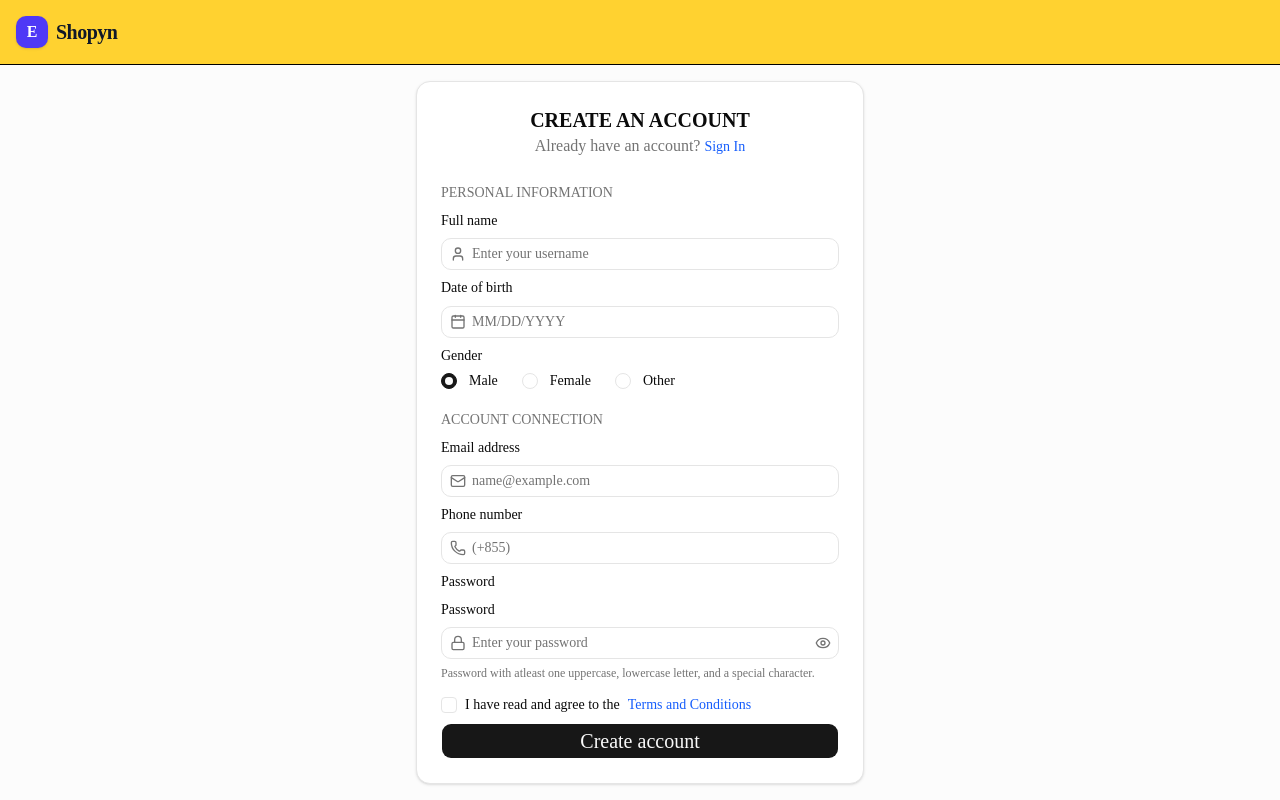
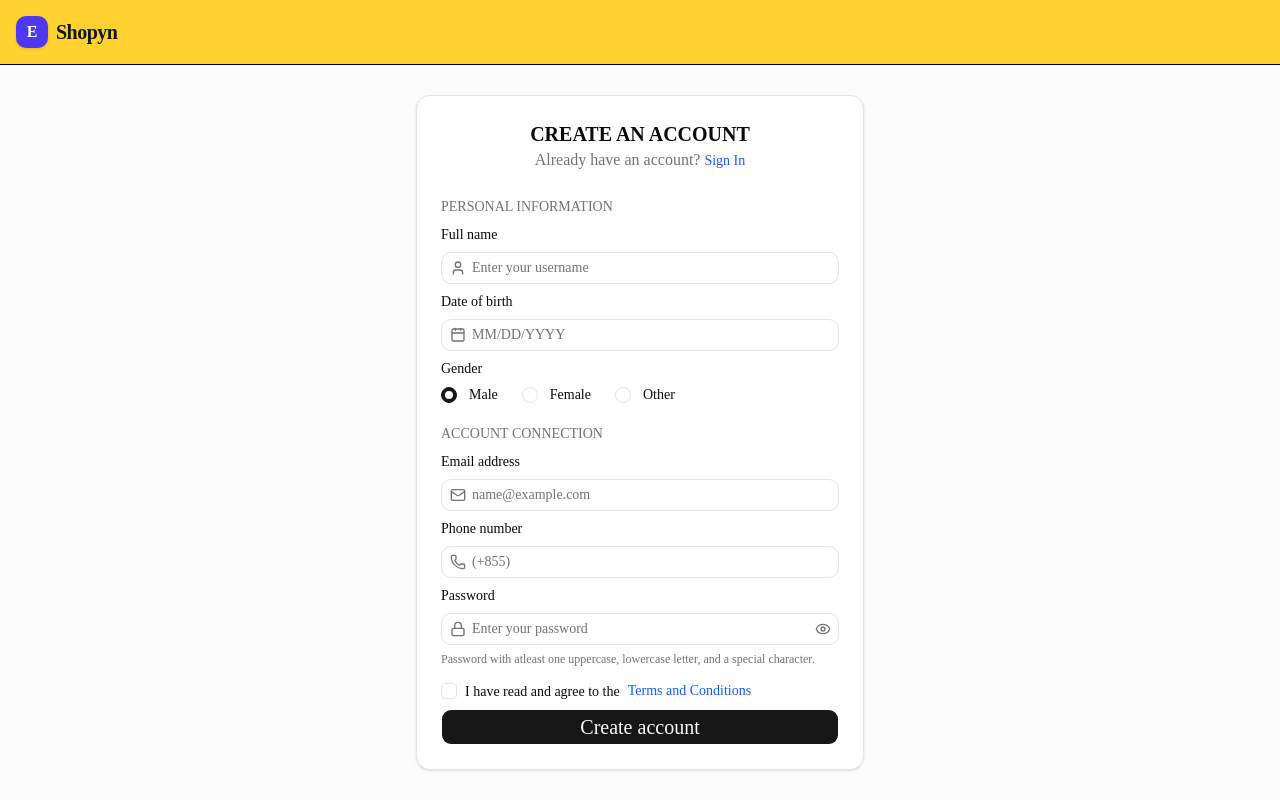
Before and after one commit to SokChanSeiha/eshopyn-client, a Next.js app: page /register in a window 1280 px wide. Built offline with nearby package versions, Linux system fonts and the light colour scheme.

Commit message:
feature(ui): fix input type and add required field

```diff
--- a/app/(auth)/register/page.tsx
+++ b/app/(auth)/register/page.tsx
@@ -69,6 +69,7 @@ export function Signup() {
                   <InputGroupInput
                     type="text"
                     placeholder="Enter your username"
+                    required
                   />
                   <InputGroupAddon>
                     <UserIcon />
@@ -147,16 +148,13 @@ export function Signup() {
                   Phone number
                 </FieldLabel>
                 <InputGroup>
-                  <InputGroupInput type="email" placeholder="(+855)" />
+                  <InputGroupInput placeholder="(+855)" />
                   <InputGroupAddon>
                     <PhoneIcon />
                   </InputGroupAddon>
                 </InputGroup>
 
                 <FieldLabel htmlFor="signup-password-label">
-                  Password
-                </FieldLabel>
-                <FieldLabel htmlFor="login-password-input">
                   Password
                 </FieldLabel>
                 <InputGroup>
```
